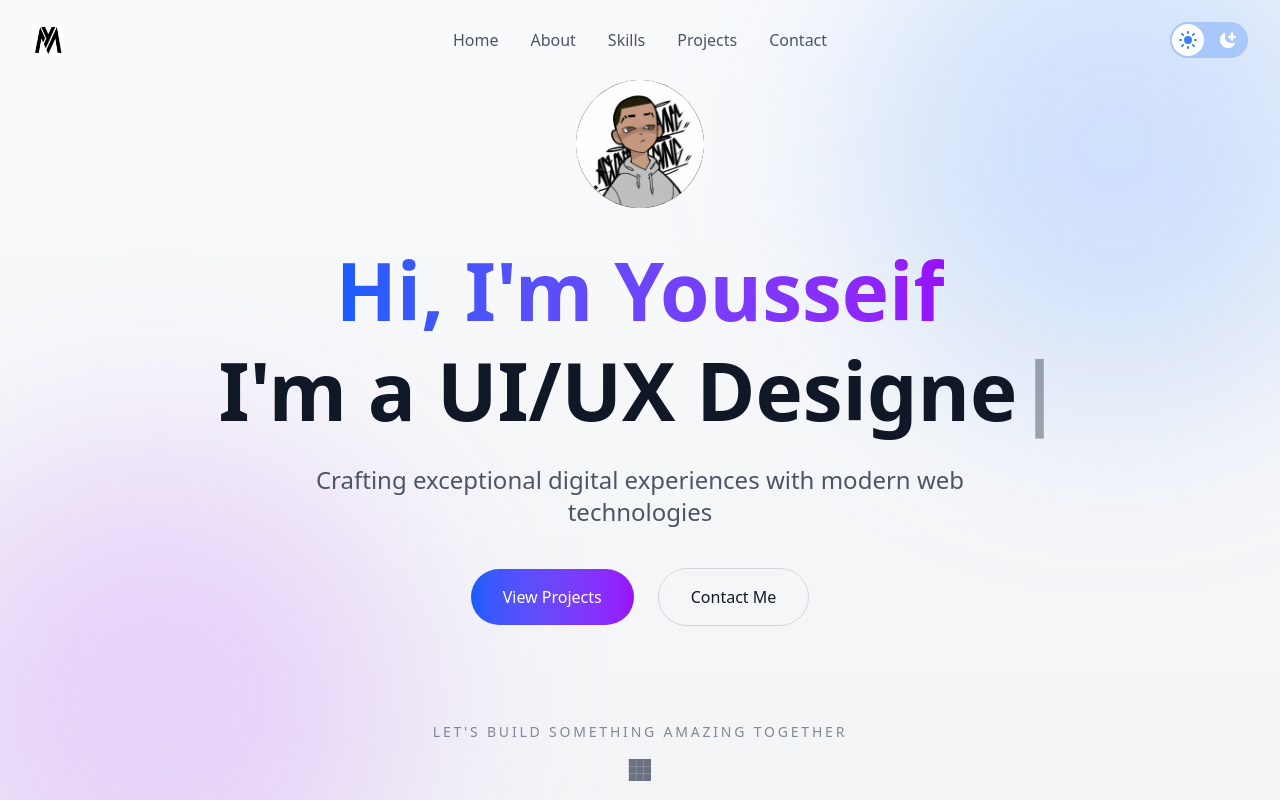
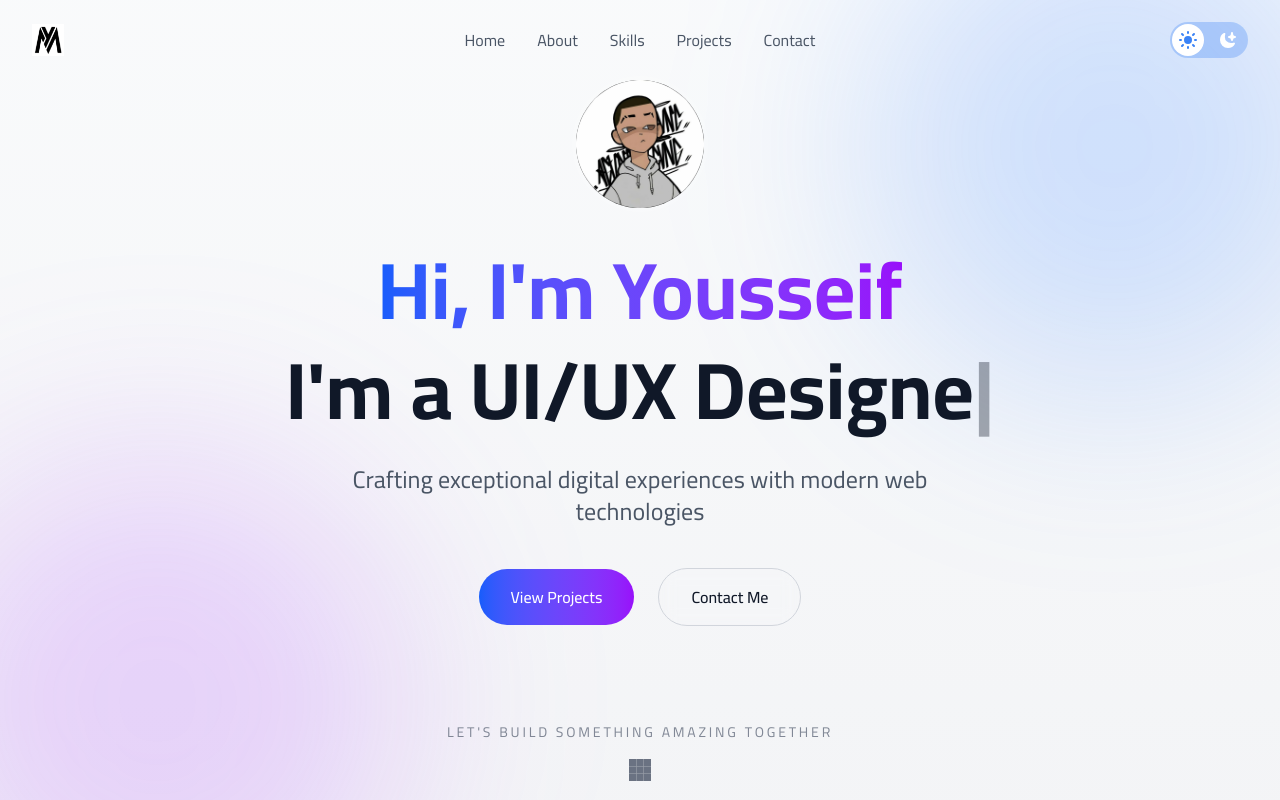
Before and after one commit to usif-x/portofolio, a Nuxt app: page / in a window 1280 px wide. Shown: the top 800 px of the page. Built offline with nearby package versions, Linux system fonts and the light colour scheme; some icons are missing.

Commit message:
add fonts

```diff
--- a/assets/styles/tailwind.css
+++ b/assets/styles/tailwind.css
@@ -1,7 +1,12 @@
+@import "@fontsource/cairo/400.css";
+@import "@fontsource/cairo/500.css";
+@import "@fontsource/cairo/600.css";
+@import "@fontsource/cairo/700.css";
 @import "tailwindcss";
 @import "./main.css";
 @custom-variant dark (&:where(.dark, .dark *));
 
 body {
   scroll-behavior: smooth;
+  font-family: "Cairo", sans-serif;
 }
--- a/package.json
+++ b/package.json
@@ -10,6 +10,7 @@
     "postinstall": "nuxt prepare"
   },
   "dependencies": {
+    "@fontsource/cairo": "^5.1.1",
     "@iconify/vue": "^4.3.0",
     "@supabase/supabase-js": "^2.48.1",
     "@tailwindcss/vite": "^4.0.6",
```
Also changed, not shown: 2 other files (tests, documents, lock files or other folders).
